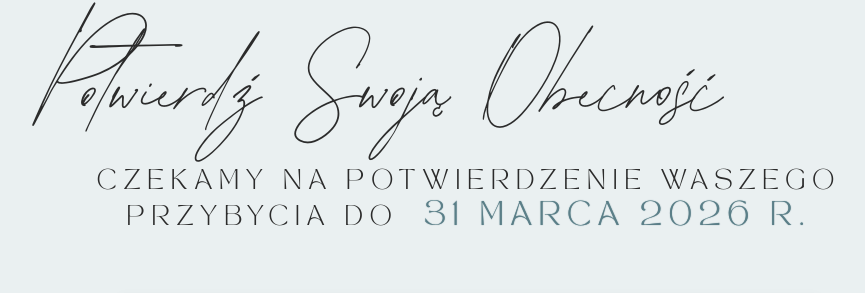
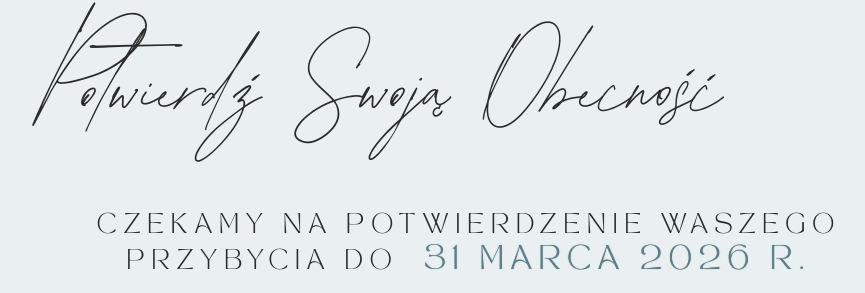
Before and after one commit to salomeaaleksandra/salomeaitomasz, a plain HTML site: page index.html in a window 1280 px wide. Shown: the part 2988-3281 px from the top of the page, without its empty margins (171-1036 px from the left). Drawn offline with nearby package versions, Linux system fonts and the light colour scheme; a web font is replaced by a local one.

Commit message:
Spacing corrected again

```diff
--- a/style.css
+++ b/style.css
@@ -422,7 +422,7 @@ html {
   font-size: clamp(12px, 2.4vw, 20px);
   line-height: 1.6;
   letter-spacing: 7px;
-  margin: -70px 0 1.5rem 0; /* shorthand for top/right/bottom/left */
+  margin: 0 0 1.5rem 0; /* shorthand for top/right/bottom/left */
   display: inline-block;     /* allows top margin without forcing a break */
   text-align: center;        /* optional, looks nice if centered */
 }
@@ -546,7 +546,6 @@ mask-image: linear-gradient(to bottom,
   font-size: clamp(14px, 2.4vw, 20px);
   margin-bottom: 1.5rem;
   line-height: 1.6;
-  margin-top: -1rem;
   letter-spacing: 7px;
 }
 
```
